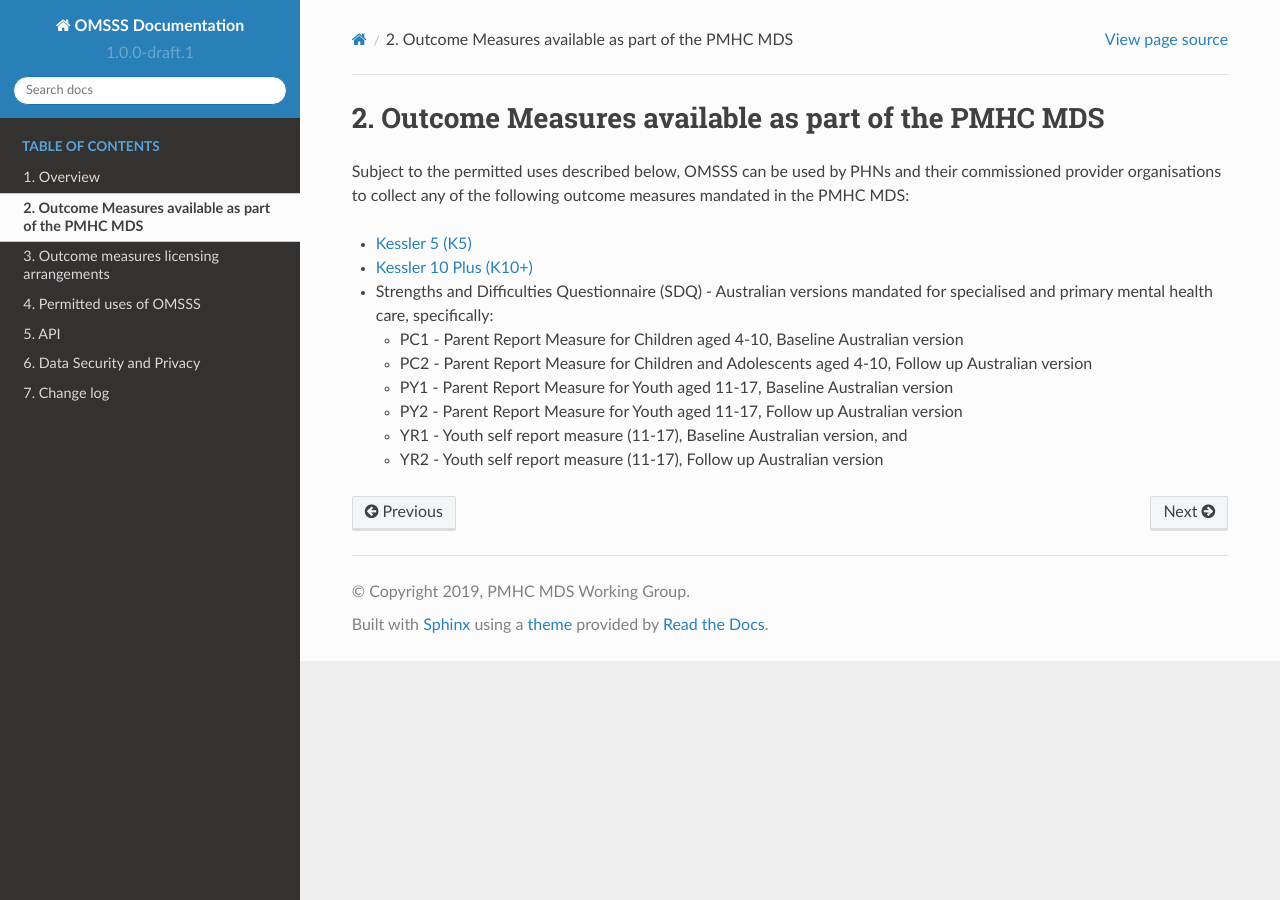
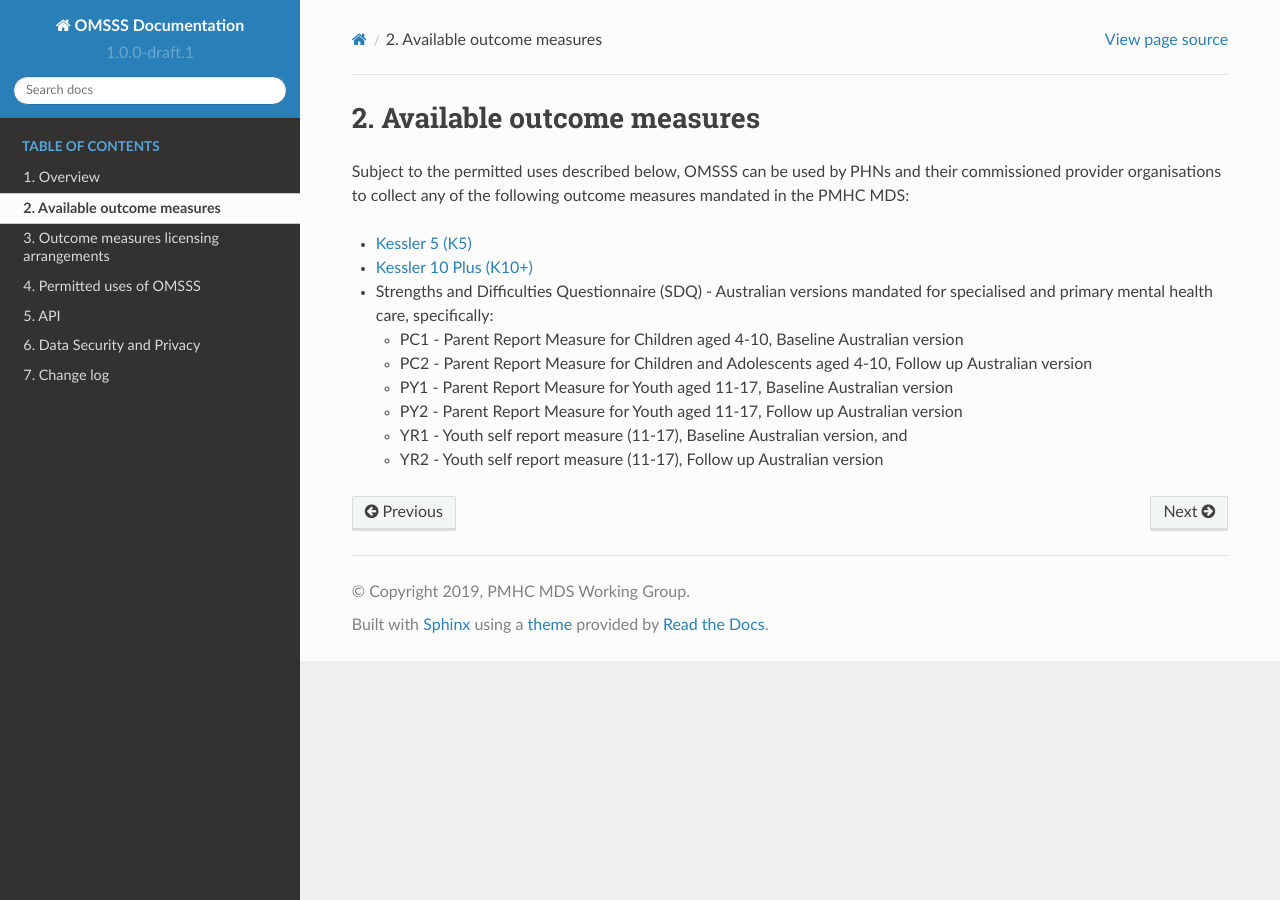
Before and after one commit to logicly-au/docs.omsss.online, a Sphinx documentation site: the page built from doc/pmhc-outcome-measures.rst, in a window 1280 px wide. Built offline with Sphinx 7.4.7 and the Read the Docs theme 2.0.0, drawn with Linux system fonts in a browser that asks for light colours.

Commit message:
Changed heading of section 2 from 'Outcome Measures available as part of the PMHC MDS' to 'Available outcome measures'.

```diff
--- a/doc/pmhc-outcome-measures.rst
+++ b/doc/pmhc-outcome-measures.rst
@@ -1,7 +1,7 @@
-.. _pmhc-outcome-measures:
+.. _available-outcome-measures:
 
-Outcome Measures available as part of the PMHC MDS
---------------------------------------------------
+Available outcome measures
+--------------------------
 
 Subject to the permitted uses described below, OMSSS can be used by PHNs and
 their commissioned provider organisations to collect any of the following
```
